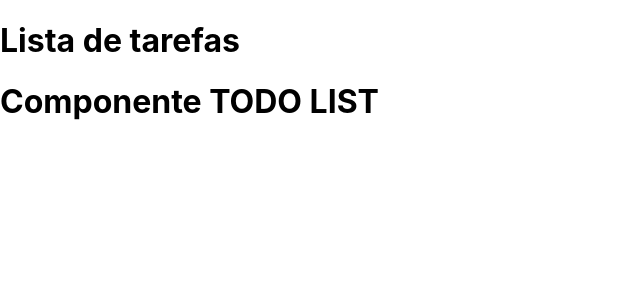
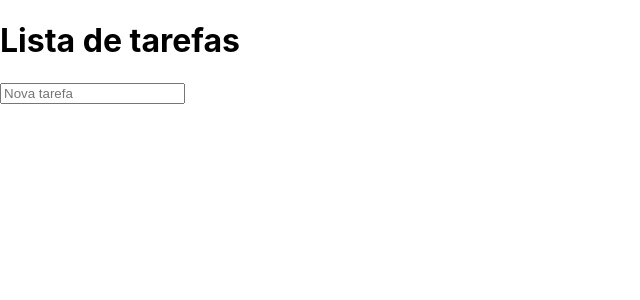
Before and after one commit to francovegini/curso-react, a React (Create React App) app in the folder todo-list/: page / in a window 1280 px wide. Shown: the top 300 px of the page, without its empty margins (0-640 px from the left). Built offline with nearby package versions, Linux system fonts and the light colour scheme.

Commit message:
Adicionado form no TodoList

```diff
--- a/todo-list/src/components/TodoList/index.js
+++ b/todo-list/src/components/TodoList/index.js
@@ -1,10 +1,24 @@
 import React, { Component } from 'react';
 
 class TodoList extends Component {
+
+    constructor() {
+        super();
+        this.state = {
+            tarefa: ''
+        }
+    }
+
     render() {
         return (
             <div>
-                <h1>Componente TODO LIST</h1>
+                <form>
+                    <input type="text" placeholder="Nova tarefa" name="tarefa"
+                           value={ this.state.tarefa }
+                           onChange={ (e) => this.setState({ tarefa: e.target.value }) }/>
+                </form>
+
+                {this.state.tarefa}
             </div>
         );
     }
```
